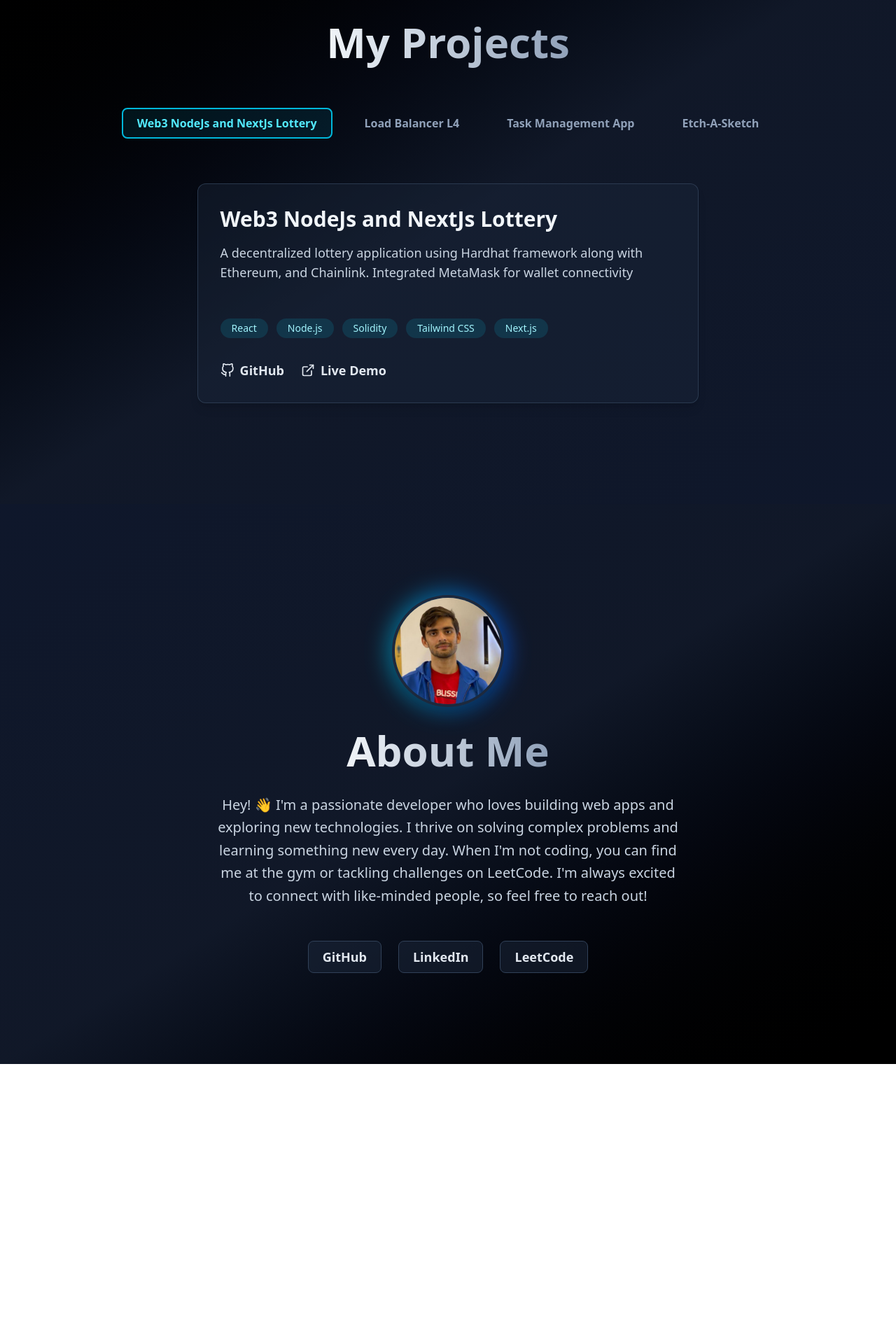
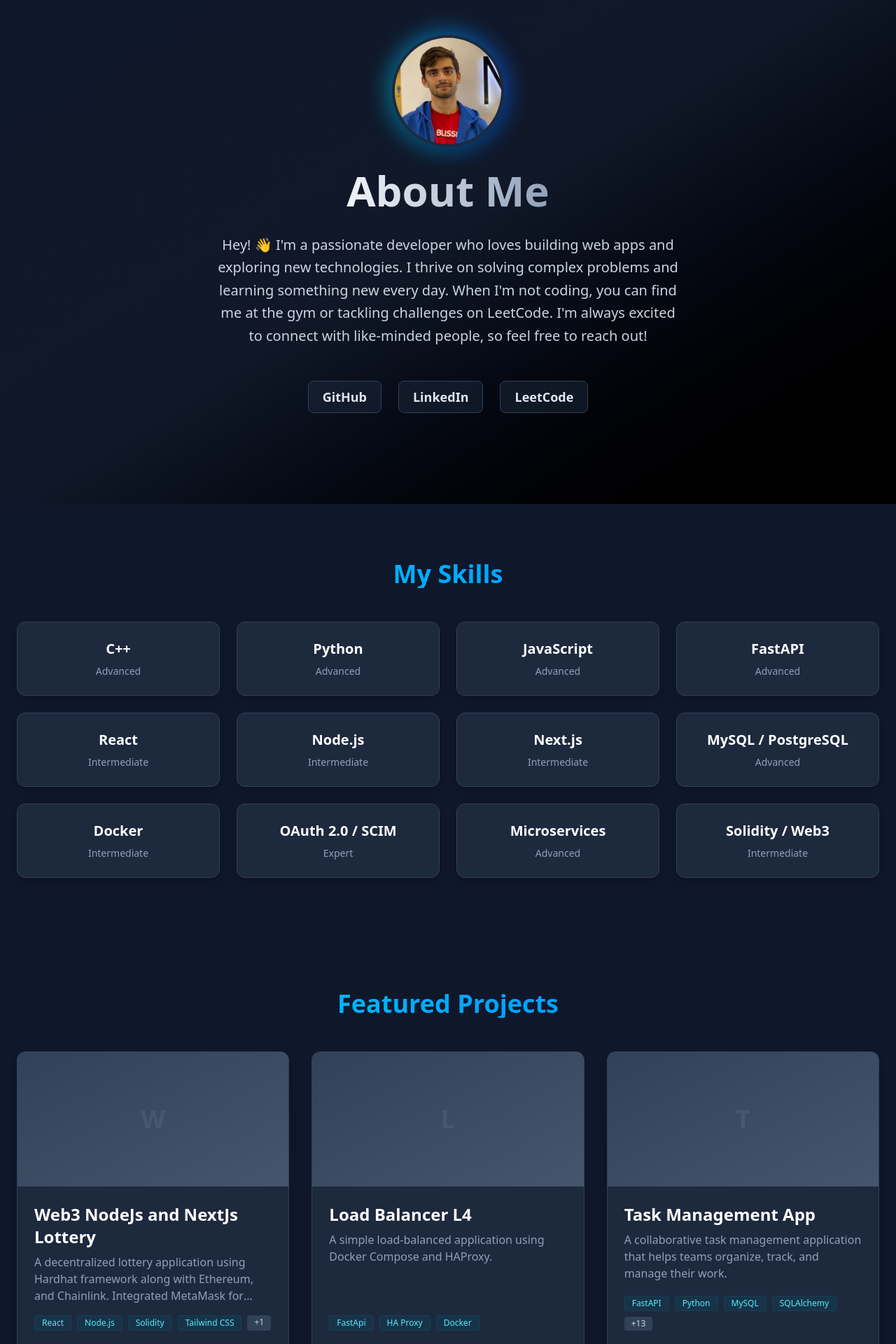
Before and after one commit to vasubhrdwj/PortFolioV-v1, a React (Vite) app: page / in a window 1280 px wide. Shown: the part 880-2800 px from the top of the page at 70% size. Before the commit the page ends 2400 px from the top, so only its background shows below. Built offline with nearby package versions, Linux system fonts and the light colour scheme.

Commit message:
feat: enhance portfolio with new sections, skills, and grid layout

```diff
--- a/src/App.jsx
+++ b/src/App.jsx
@@ -1,14 +1,18 @@
 import Hero from './components/Hero'
 import Navbar from './components/Navbar'
 import About from './components/About'
+import Skills from './components/Skills'
 import Projects from './components/Projects'
+import Contact from './components/Contact'
 
 function App() {
   return (
-    <div className="bg-slate-900">
+    <div className="bg-slate-900 min-h-screen">
       <Hero />
+      <About />
+      <Skills />
       <Projects />
-      <About />
+      <Contact />
     </div>
   )
 }
--- /dev/null
+++ b/src/components/Contact.jsx
@@ -0,0 +1,109 @@
+import { motion } from "framer-motion";
+import { useState } from "react";
+
+const Contact = () => {
+    const [formData, setFormData] = useState({
+        name: "",
+        email: "",
+        message: ""
+    });
+
+    const handleChange = (e) => {
+        setFormData({ ...formData, [e.target.name]: e.target.value });
+    };
+
+    const handleSubmit = (e) => {
+        e.preventDefault();
+        // Here you would typically handle the form submission, e.g., sending an email via EmailJS or backend API.
+        console.log("Form Data Sent:", formData);
+        alert("Thanks for reaching out! I'll get back to you soon.");
+        setFormData({ name: "", email: "", message: "" });
+    };
+
+    return (
+        <section id="contact" className="py-20 bg-gradient-to-br from-slate-900 to-black text-white">
+            <div className="container mx-auto px-6 max-w-4xl">
+                <motion.div
+                    initial={{ opacity: 0, y: 20 }}
+                    whileInView={{ opacity: 1, y: 0 }}
+                    transition={{ duration: 0.6 }}
+                    className="text-center mb-12"
+                >
+                    <h2 className="text-4xl font-bold mb-4 text-transparent bg-clip-text bg-gradient-to-r from-purple-400 to-pink-600">
+                        Get In Touch
+                    </h2>
+                    <p className="text-slate-400 text-lg">
+                        Whether you have a question or just want to say hi, I'll try my best to get back to you!
+                    </p>
+                </motion.div>
+
+                <motion.form
+                    initial={{ opacity: 0 }}
+                    whileInView={{ opacity: 1 }}
+                    transition={{ duration: 0.8, delay: 0.2 }}
+                    onSubmit={handleSubmit}
+                    className="bg-slate-800/50 p-8 rounded-2xl shadow-xl border border-slate-700/50 backdrop-blur-sm"
+                >
+                    <div className="grid grid-cols-1 md:grid-cols-2 gap-6 mb-6">
+                        <div>
+                            <label htmlFor="name" className="block text-sm font-medium text-slate-300 mb-2">Name</label>
+                            <input
+                                type="text"
+                                id="name"
+                                name="name"
+                                value={formData.name}
+                                onChange={handleChange}
+                                required
+                                className="w-full bg-slate-900/80 border border-slate-600 rounded-lg px-4 py-3 text-white focus:outline-none focus:ring-2 focus:ring-purple-500 focus:border-transparent transition-all"
+                                placeholder="John Doe"
+                            />
+                        </div>
+                        <div>
+                            <label htmlFor="email" className="block text-sm font-medium text-slate-300 mb-2">Email</label>
+                            <input
+                                type="email"
+                                id="email"
+                                name="email"
+                                value={formData.email}
+                                onChange={handleChange}
+                                required
+                                className="w-full bg-slate-900/80 border border-slate-600 rounded-lg px-4 py-3 text-white focus:outline-none focus:ring-2 focus:ring-purple-500 focus:border-transparent transition-all"
+                                placeholder="john@example.com"
+                            />
+                        </div>
+                    </div>
+                    <div className="mb-6">
+                        <label htmlFor="message" className="block text-sm font-medium text-slate-300 mb-2">Message</label>
+                        <textarea
+                            id="message"
+                            name="message"
+                            value={formData.message}
+                            onChange={handleChange}
+                            required
+                            rows="5"
+                            className="w-full bg-slate-900/80 border border-slate-600 rounded-lg px-4 py-3 text-white focus:outline-none focus:ring-2 focus:ring-purple-500 focus:border-transparent transition-all resize-none"
+                            placeholder="Your message..."
+                        ></textarea>
+                    </div>
+                    <div className="text-center">
+                        <button
+                            type="submit"
+                            className="bg-gradient-to-r from-purple-500 to-pink-600 hover:from-purple-600 hover:to-pink-700 text-white font-bold py-3 px-8 rounded-lg shadow-lg transform transition-transform hover:scale-105"
+                        >
+                            Send Message
+                        </button>
+                    </div>
+                </motion.form>
+
+                <div className="mt-12 text-center text-slate-500 text-sm">
+                    <p className="mb-2">Or email me directly at</p>
+                    <a href="mailto:vasubhrdwj@gmail.com" className="text-purple-400 hover:underline text-lg">
+                        vasubhrdwj@gmail.com
+                    </a>
+                </div>
+            </div>
+        </section>
+    );
+};
+
+export default Contact;
--- a/src/components/Navbar.jsx
+++ b/src/components/Navbar.jsx
@@ -4,11 +4,11 @@ const Navbar = () => {
   return (
     <nav className="absolute top-0 left-0 w-full flex justify-end px-10 py-5 z-20">
       <div className="backdrop-blur-md bg-black/30 border border-white/10 rounded-xl flex space-x-8 text-gray-200 font-medium">
-            {["About", "Projects", "Contact"].map((item) => (
+        {["About", "Skills", "Projects", "Contact"].map((item) => (
           <a
             key={item}
             href={`#${item.toLowerCase()}`}
-                className="px-8 py-5 rounded-lg transition-all duration-300 hover:bg-white/10 hover:text-white font-bold"
+            className="px-4 py-2 md:px-6 md:py-3 rounded-lg transition-all duration-300 hover:bg-white/10 hover:text-white font-semibold text-sm md:text-base"
           >
             {item}
           </a>
--- a/src/components/Projects.jsx
+++ b/src/components/Projects.jsx
@@ -1,110 +1,123 @@
-import { motion, AnimatePresence } from "framer-motion";
-import { useState } from "react";
+import { motion } from "framer-motion";
 import userProjects from "../data/projects-data";
 
-
 const GitHubIcon = () => (
-  <svg xmlns="http://www.w3.org/2000/svg" width="24" height="24" viewBox="0 0 24 24" fill="none" stroke="currentColor" strokeWidth="2" strokeLinecap="round" strokeLinejoin="round" className="mr-2 h-5 w-5"><path d="M9 19c-5 1.5-5-2.5-7-3m14 6v-3.87a3.37 3.37 0 0 0-.94-2.61c3.14-.35 6.44-1.54 6.44-7A5.44 5.44 0 0 0 20 4.77 5.07 5.07 0 0 0 19.91 1S18.73.65 16 2.48a13.38 13.38 0 0 0-7 0C6.27.65 5.09 1 5.09 1A5.07 5.07 0 0 0 5 4.77a5.44 5.44 0 0 0-1.5 3.78c0 5.42 3.3 6.61 6.44 7A3.37 3.37 0 0 0 9 18.13V22"></path></svg>
+  <svg
+    xmlns="http://www.w3.org/2000/svg"
+    width="20"
+    height="20"
+    viewBox="0 0 24 24"
+    fill="none"
+    stroke="currentColor"
+    strokeWidth="2"
+    strokeLinecap="round"
+    strokeLinejoin="round"
+    className="mr-2"
+  >
+    <path d="M9 19c-5 1.5-5-2.5-7-3m14 6v-3.87a3.37 3.37 0 0 0-.94-2.61c3.14-.35 6.44-1.54 6.44-7A5.44 5.44 0 0 0 20 4.77 5.07 5.07 0 0 0 19.91 1S18.73.65 16 2.48a13.38 13.38 0 0 0-7 0C6.27.65 5.09 1 5.09 1A5.07 5.07 0 0 0 5 4.77a5.44 5.44 0 0 0-1.5 3.78c0 5.42 3.3 6.61 6.44 7A3.37 3.37 0 0 0 9 18.13V22"></path>
+  </svg>
 );
 
 const ExternalLinkIcon = () => (
-  <svg xmlns="http://www.w3.org/2000/svg" width="24" height="24" viewBox="0 0 24 24" fill="none" stroke="currentColor" strokeWidth="2" strokeLinecap="round" strokeLinejoin="round" className="mr-2 h-5 w-5"><path d="M18 13v6a2 2 0 0 1-2 2H5a2 2 0 0 1-2-2V8a2 2 0 0 1 2-2h6"></path><polyline points="15 3 21 3 21 9"></polyline><line x1="10" y1="14" x2="21" y2="3"></line></svg>
+  <svg
+    xmlns="http://www.w3.org/2000/svg"
+    width="20"
+    height="20"
+    viewBox="0 0 24 24"
+    fill="none"
+    stroke="currentColor"
+    strokeWidth="2"
+    strokeLinecap="round"
+    strokeLinejoin="round"
+    className="mr-2"
+  >
+    <path d="M18 13v6a2 2 0 0 1-2 2H5a2 2 0 0 1-2-2V8a2 2 0 0 1 2-2h6"></path>
+    <polyline points="15 3 21 3 21 9"></polyline>
+    <line x1="10" y1="14" x2="21" y2="3"></line>
+  </svg>
 );
 
-
 const Projects = () => {
-  // State to track the currently selected project, defaults to the first one.
-  const [selectedProject, setSelectedProject] = useState(userProjects[0]);
-
   return (
-    <motion.section
+    <section
       id="projects"
-      className="min-h-screen flex flex-col items-center justify-center px-6 sm:px-10 py-24
-                 bg-gradient-to-br from-black via-gray-900 to-slate-900
-                 text-slate-200 font-sans"
-      initial={{ opacity: 0 }}
-      whileInView={{ opacity: 1 }}
-      transition={{ duration: 1 }}
-      viewport={{ once: true, amount: 0.1 }}
+      className="min-h-screen py-20 bg-slate-900 text-slate-200"
     >
-      <div className="max-w-7xl w-full mx-auto flex flex-col items-center text-center space-y-12">
+      <div className="container mx-auto px-6">
         <motion.h2
-          className="text-5xl md:text-6xl font-extrabold text-transparent bg-clip-text bg-gradient-to-r from-slate-100 to-slate-400 pb-4"
-          initial={{ opacity: 0, y: -30 }}
+          initial={{ opacity: 0, y: -20 }}
           whileInView={{ opacity: 1, y: 0 }}
-          transition={{ duration: 0.8 }}
-          viewport={{ once: true }}
+          transition={{ duration: 0.5 }}
+          className="text-4xl font-bold text-center mb-12 text-transparent bg-clip-text bg-gradient-to-r from-cyan-400 to-blue-500"
         >
-          My Projects
+          Featured Projects
         </motion.h2>
 
-        {/* Project Titles - Act as tabs */}
-        <div className="flex flex-wrap justify-center gap-x-6 gap-y-4 mb-8">
-            {userProjects.map((project) => (
-                <motion.button
-                    key={project.title}
-                    onClick={() => setSelectedProject(project)}
-                    className={`px-5 py-2 text-md font-semibold rounded-lg transition-all duration-300 border-2
-                                ${selectedProject.title === project.title
-                                    ? 'border-cyan-500 bg-cyan-500/10 text-cyan-300'
-                                    : 'border-transparent text-slate-400 hover:text-white'
-                                }`}
-                    whileHover={{ scale: 1.05 }}
-                    whileTap={{ scale: 0.95 }}
+        <div className="grid grid-cols-1 md:grid-cols-2 lg:grid-cols-3 gap-8">
+          {userProjects.map((project, index) => (
+            <motion.div
+              key={index}
+              initial={{ opacity: 0, y: 30 }}
+              whileInView={{ opacity: 1, y: 0 }}
+              transition={{ duration: 0.5, delay: index * 0.1 }}
+              whileHover={{ y: -5 }}
+              className="bg-slate-800 rounded-xl overflow-hidden shadow-lg border border-slate-700 hover:shadow-cyan-500/20 transition-all duration-300 flex flex-col"
             >
-                    {project.title}
-                </motion.button>
-            ))}
+              {/* Image Placeholder - If you have project images, use them here */}
+              <div className="h-48 bg-gradient-to-br from-slate-700 to-slate-600 flex items-center justify-center">
+                <span className="text-4xl text-slate-500 font-bold opacity-30">
+                  {project.title.charAt(0)}
+                </span>
               </div>
 
-        {/* Selected Project Details View */}
-        <div className="w-full max-w-4xl min-h-[380px]">
-          <AnimatePresence mode="wait">
-            <motion.div
-              key={selectedProject.title} // Crucial for AnimatePresence to detect changes
-              className="bg-slate-800/40 border border-slate-700/80 rounded-xl shadow-lg
-                         p-8 flex flex-col text-left w-4/5 mx-auto mt-8"
-              initial={{ opacity: 0, y: 30 }}
-              animate={{ opacity: 1, y: 0 }}
-              exit={{ opacity: 0, y: -30 }}
-              transition={{ duration: 0.4, ease: "easeInOut" }}
+              <div className="p-6 flex flex-col flex-grow">
+                <h3 className="text-2xl font-bold text-white mb-2">
+                  {project.title}
+                </h3>
+                <p className="text-slate-400 mb-4 line-clamp-3">
+                  {project.description}
+                </p>
+
+                <div className="flex flex-wrap gap-2 mb-6 mt-auto">
+                  {project.technologies.slice(0, 4).map((tech, i) => (
+                    <span
+                      key={i}
+                      className="text-xs font-medium px-2.5 py-0.5 rounded bg-cyan-900/30 text-cyan-300 border border-cyan-900/50"
                     >
-              <h3 className="text-3xl font-bold text-slate-100 mb-4">{selectedProject.title}</h3>
-              <p className="text-slate-300 flex-grow mb-6 text-lg min-h-[84px]">{selectedProject.description}</p>
-
-              <div className="flex flex-wrap gap-3 mb-8">
-                {selectedProject.technologies.map((tech, i) => (
-                  <span key={i} className="bg-cyan-900/50 text-cyan-200 text-sm font-medium px-4 py-1 rounded-full">
                       {tech}
                     </span>
                   ))}
+                  {project.technologies.length > 4 && (
+                    <span className="text-xs font-medium px-2.5 py-0.5 rounded bg-slate-700 text-slate-300">
+                      +{project.technologies.length - 4}
+                    </span>
+                  )}
                 </div>
 
-              <div className="mt-auto flex items-center space-x-6">
+                <div className="flex items-center space-x-4 pt-4 border-t border-slate-700">
                   <a
-                  href={selectedProject.githubLink}
+                    href={project.githubLink}
                     target="_blank"
                     rel="noopener noreferrer"
-                  className="flex items-center text-slate-200 hover:text-cyan-400 transition-colors duration-300 font-semibold text-lg"
+                    className="flex items-center text-slate-300 hover:text-white transition-colors text-sm font-medium"
                   >
-                  <GitHubIcon />
-                  GitHub
+                    <GitHubIcon /> Code
                   </a>
                   <a
-                  href={selectedProject.liveLink}
+                    href={project.liveLink}
                     target="_blank"
                     rel="noopener noreferrer"
-                  className="flex items-center text-slate-200 hover:text-cyan-400 transition-colors duration-300 font-semibold text-lg"
+                    className="flex items-center text-slate-300 hover:text-cyan-400 transition-colors text-sm font-medium"
                   >
-                  <ExternalLinkIcon />
-                  Live Demo
+                    <ExternalLinkIcon /> Live Demo
                   </a>
                 </div>
+              </div>
             </motion.div>
-          </AnimatePresence>
+          ))}
         </div>
       </div>
-    </motion.section>
+    </section>
   );
 };
 
--- /dev/null
+++ b/src/components/Skills.jsx
@@ -0,0 +1,51 @@
+import { motion } from "framer-motion";
+
+const skills = [
+  { name: "C++", level: "Advanced" },
+  { name: "Python", level: "Advanced" },
+  { name: "JavaScript", level: "Advanced" },
+  { name: "FastAPI", level: "Advanced" },
+  { name: "React", level: "Intermediate" },
+  { name: "Node.js", level: "Intermediate" },
+  { name: "Next.js", level: "Intermediate" },
+  { name: "MySQL / PostgreSQL", level: "Advanced" },
+  { name: "Docker", level: "Intermediate" },
+  { name: "OAuth 2.0 / SCIM", level: "Expert" },
+  { name: "Microservices", level: "Advanced" },
+  { name: "Solidity / Web3", level: "Intermediate" },
+];
+
+const Skills = () => {
+  return (
+    <section id="skills" className="py-20 bg-slate-900 text-white">
+      <div className="container mx-auto px-6 text-center">
+        <motion.h2
+          initial={{ opacity: 0, y: -20 }}
+          whileInView={{ opacity: 1, y: 0 }}
+          transition={{ duration: 0.5 }}
+          className="text-4xl font-bold mb-12 text-transparent bg-clip-text bg-gradient-to-r from-cyan-400 to-blue-500"
+        >
+          My Skills
+        </motion.h2>
+
+        <div className="grid grid-cols-2 md:grid-cols-3 lg:grid-cols-4 gap-6">
+          {skills.map((skill, index) => (
+            <motion.div
+              key={index}
+              initial={{ opacity: 0, scale: 0.8 }}
+              whileInView={{ opacity: 1, scale: 1 }}
+              transition={{ duration: 0.3, delay: index * 0.1 }}
+              whileHover={{ scale: 1.05 }}
+              className="bg-slate-800 p-6 rounded-xl shadow-lg border border-slate-700 hover:border-cyan-500 transition-colors duration-300 flex flex-col items-center justify-center h-full"
+            >
+              <h3 className="text-xl font-semibold mb-2">{skill.name}</h3>
+              <p className="text-sm text-slate-400">{skill.level}</p>
+            </motion.div>
+          ))}
+        </div>
+      </div>
+    </section>
+  );
+};
+
+export default Skills;
```
Lines whose indentation alone changed are shown as unchanged.
